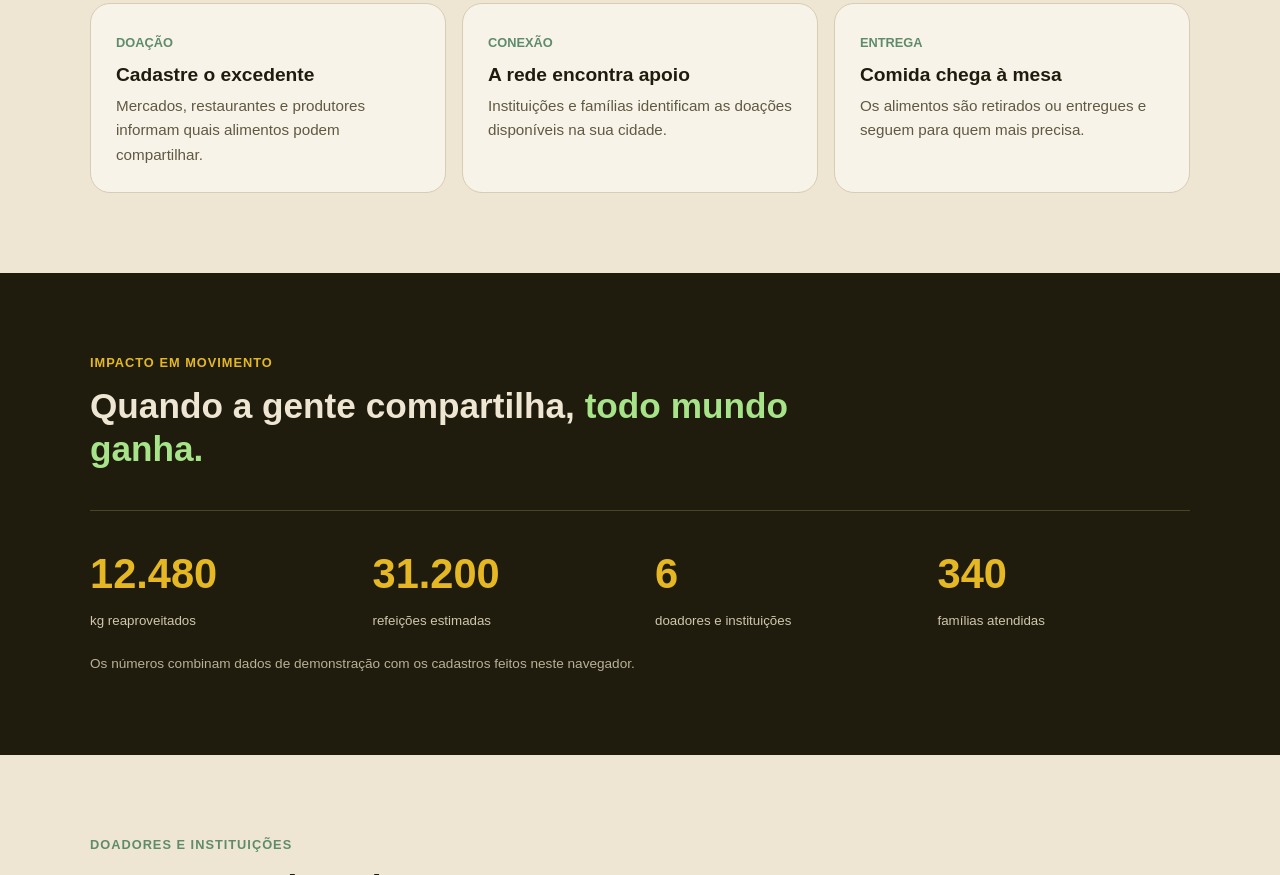
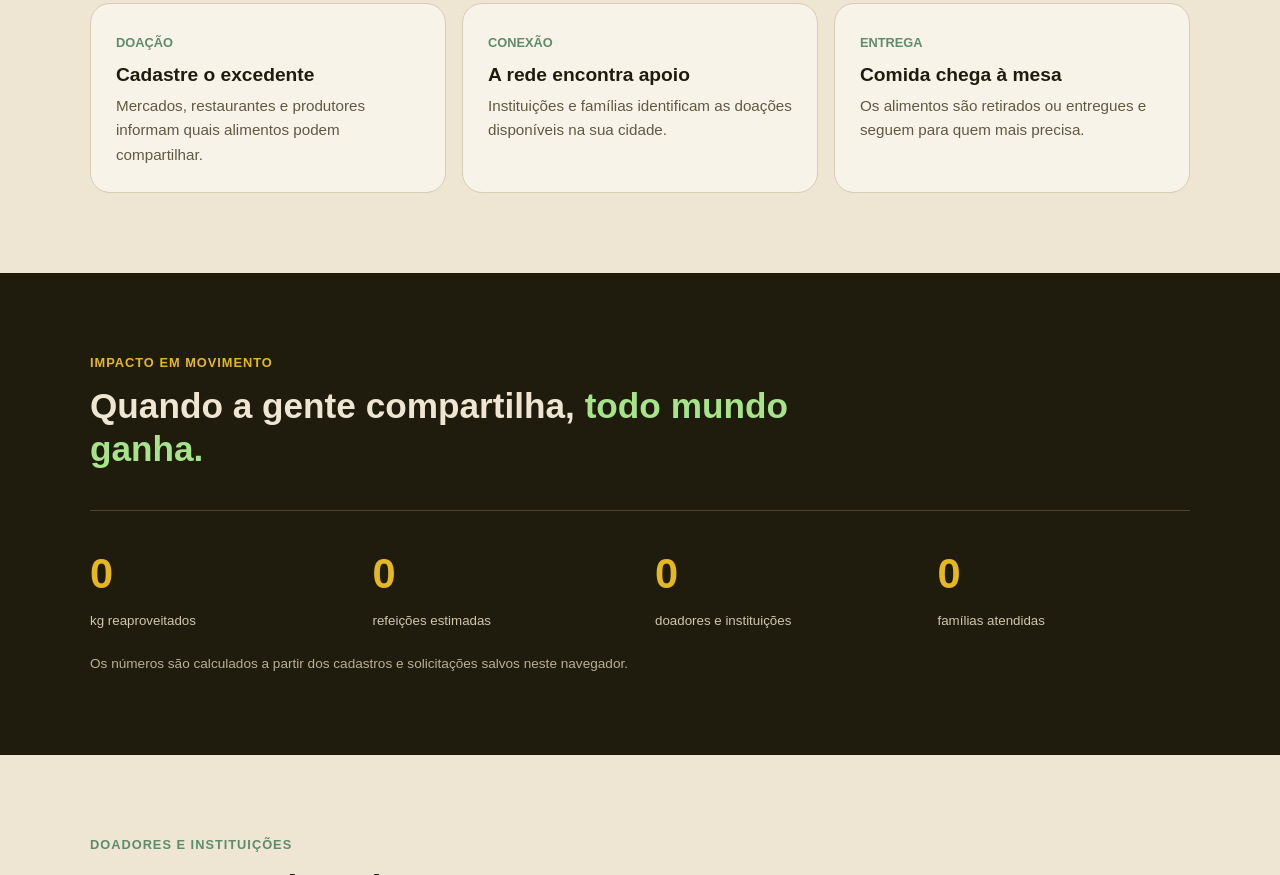
Before and after one commit to molly002/MataFome, a plain HTML site: page index.html in a window 1280 px wide. Shown: the part 1340-2215 px from the top of the page. Drawn offline with Linux system fonts and the light colour scheme; no server answers.

Commit message:
feat(seção): mudando a seção de impacto e movimento

```diff
--- a/index.html
+++ b/index.html
@@ -85,7 +85,7 @@
         <div><strong id="statPartners">0</strong><small>doadores e instituições</small></div>
         <div><strong id="statFamilies">0</strong><small>famílias atendidas</small></div>
       </div>
-      <p class="note">Os números combinam dados de demonstração com os cadastros feitos neste navegador.</p>
+      <p class="note">Os números são calculados a partir dos cadastros e solicitações salvos neste navegador.</p>
     </div>
   </section>
 
--- a/script.js
+++ b/script.js
@@ -3,9 +3,6 @@
 // Os dados ficam salvos no localStorage do navegador.
 
 // ---------- dados de exemplo ----------
-var KG_BASE = 12480;
-var FAMILIAS_BASE = 340;
-
 var doadoresExemplo = [
   { tipo: 'doador', nome: 'Restaurante Sabor da Terra', categoria: 'Restaurante', uf: 'PR', cidade: 'Curitiba', endereco: 'Centro', contato: '(41) 3000-0001', kg: 45 },
   { tipo: 'doador', nome: 'Mercado Bom Preço', categoria: 'Supermercado', uf: 'PR', cidade: 'Curitiba', endereco: 'Água Verde', contato: '(41) 3000-0002', kg: 120 },
@@ -72,7 +69,8 @@ function atualizarNumeros() {
   var cadastros = pegar('matafome_cadastros');
   var solicitacoes = pegar('matafome_solicitacoes');
 
-  var kg = KG_BASE;
+  // soma os kg de todos os cadastros salvos
+  var kg = 0;
   for (var i = 0; i < cadastros.length; i++) {
     kg = kg + cadastros[i].kg;
   }
@@ -80,8 +78,8 @@ function atualizarNumeros() {
   document.getElementById('heroKg').textContent = formatar(kg);
   document.getElementById('statKg').textContent = formatar(kg);
   document.getElementById('statMeals').textContent = formatar(kg / 0.4); // 1 refeição = 400 g
-  document.getElementById('statPartners').textContent = doadoresExemplo.length + cadastros.length;
-  document.getElementById('statFamilies').textContent = FAMILIAS_BASE + solicitacoes.length;
+  document.getElementById('statPartners').textContent = cadastros.length;
+  document.getElementById('statFamilies').textContent = solicitacoes.length;
 }
 
 // ---------- estados e cidades (API do IBGE) ----------
```
